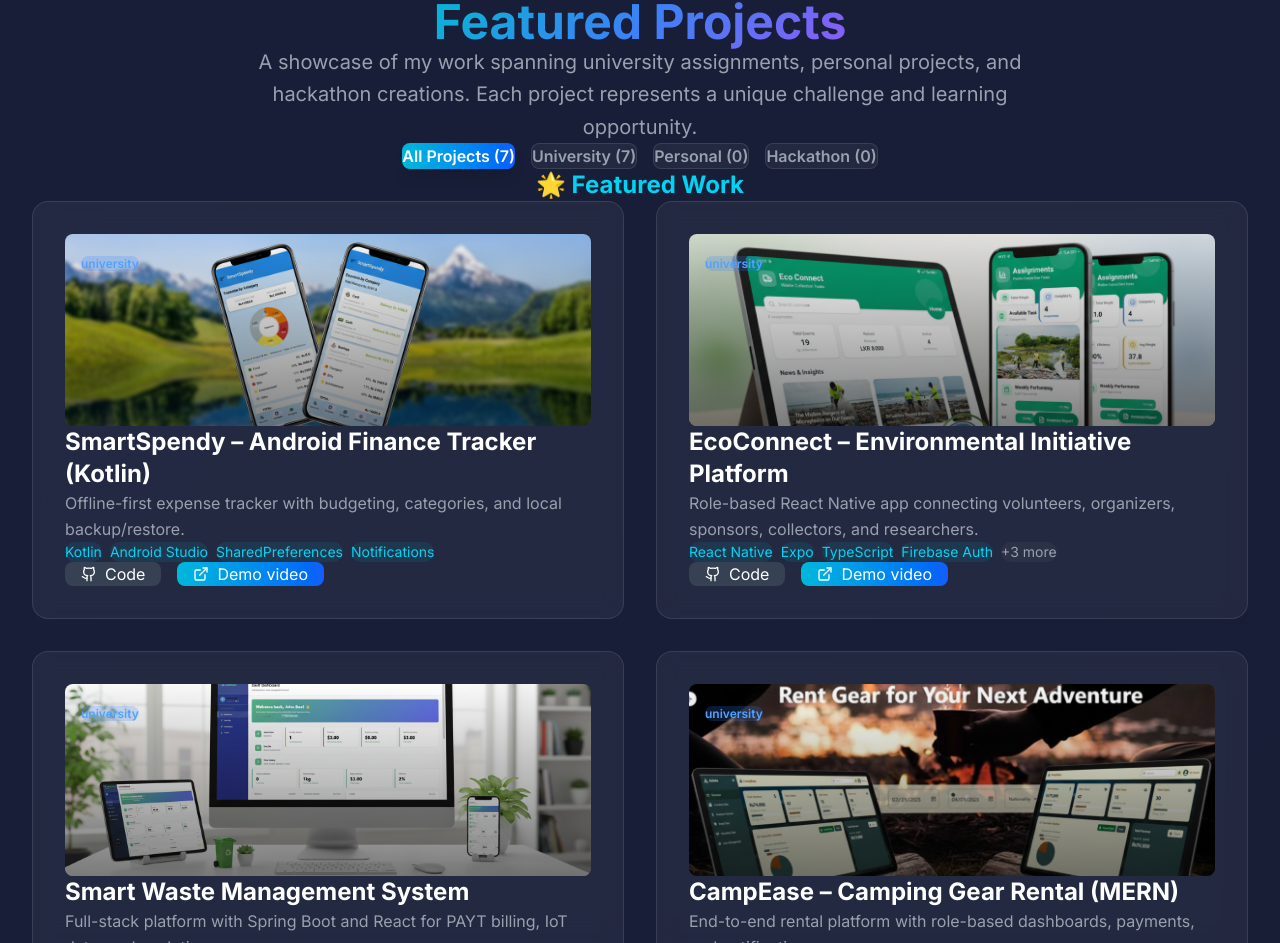
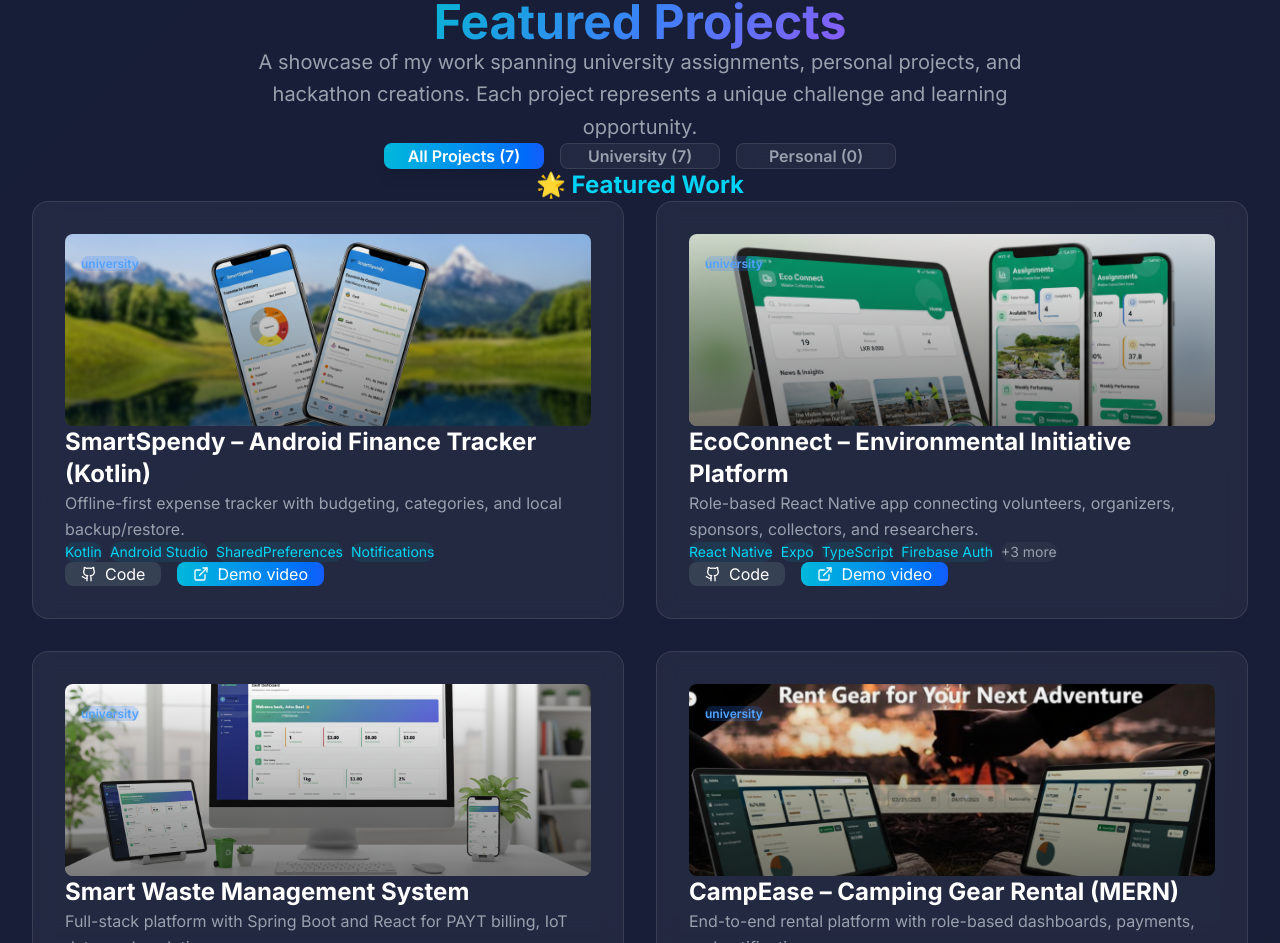
Before and after one commit to Kaleshi26/portfolio, a Next.js app: page / in a window 1280 px wide. Shown: the part 3803-4746 px from the top of the page. Built offline with nearby package versions, Linux system fonts and the light colour scheme.

Commit message:
Update Projects.tsx

```diff
--- a/components/Projects.tsx
+++ b/components/Projects.tsx
@@ -57,15 +57,15 @@ export default function Projects() {
           {[
             { id: 'all', label: 'All Projects', count: projects.length },
             { id: 'university', label: 'University', count: projects.filter(p => p.category === 'university').length },
-            { id: 'personal', label: 'Personal', count: projects.filter(p => p.category === 'personal').length },
-            { id: 'hackathon', label: 'Hackathon', count: projects.filter(p => p.category === 'hackathon').length }
+            { id: 'personal', label: 'Personal', count: projects.filter(p => p.category === 'personal').length }
+            // Removed hackathon filter since count is 0
           ].map((filter) => (
             <motion.button
               key={filter.id}
               whileHover={{ scale: 1.05 }}
               whileTap={{ scale: 0.95 }}
               onClick={() => setActiveFilter(filter.id as any)}
-              className={`px-6 py-3 rounded-lg font-semibold transition-all duration-300 ${
+              className={`px-6 py-3 rounded-lg font-semibold transition-all duration-300 min-w-[160px] flex items-center justify-center ${
                 activeFilter === filter.id
                   ? 'bg-gradient-to-r from-cyan-500 to-blue-600 text-white shadow-lg'
                   : 'glass text-gray-400 hover:text-white hover:bg-cyan-500/10'
```
